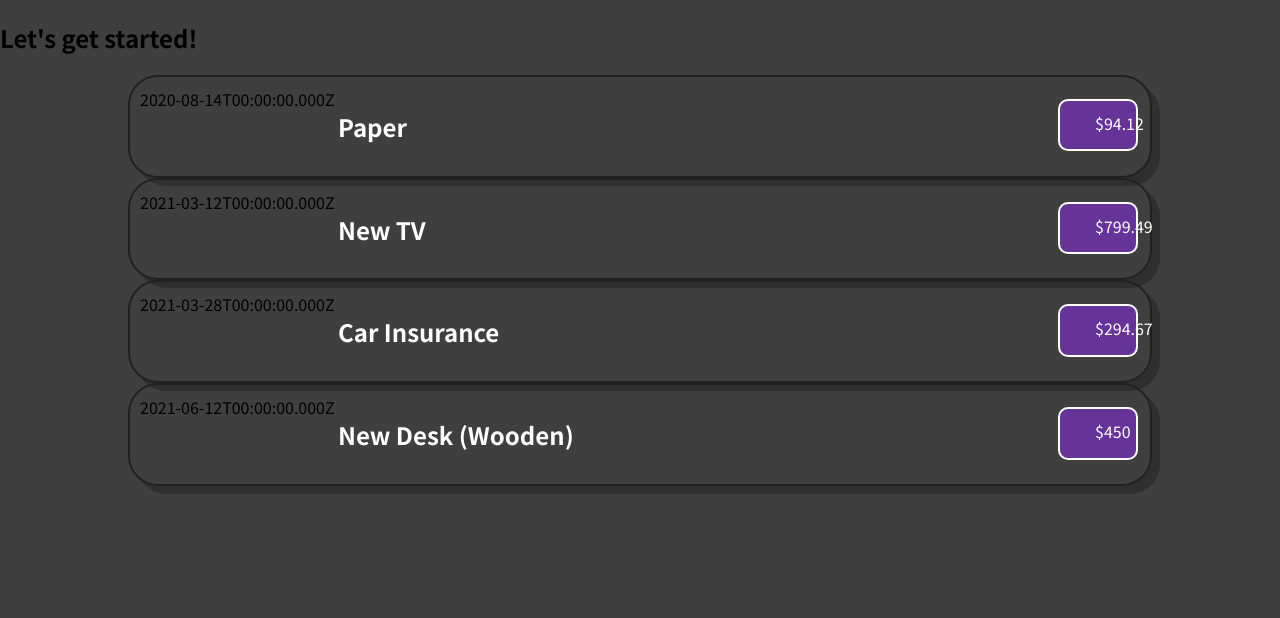
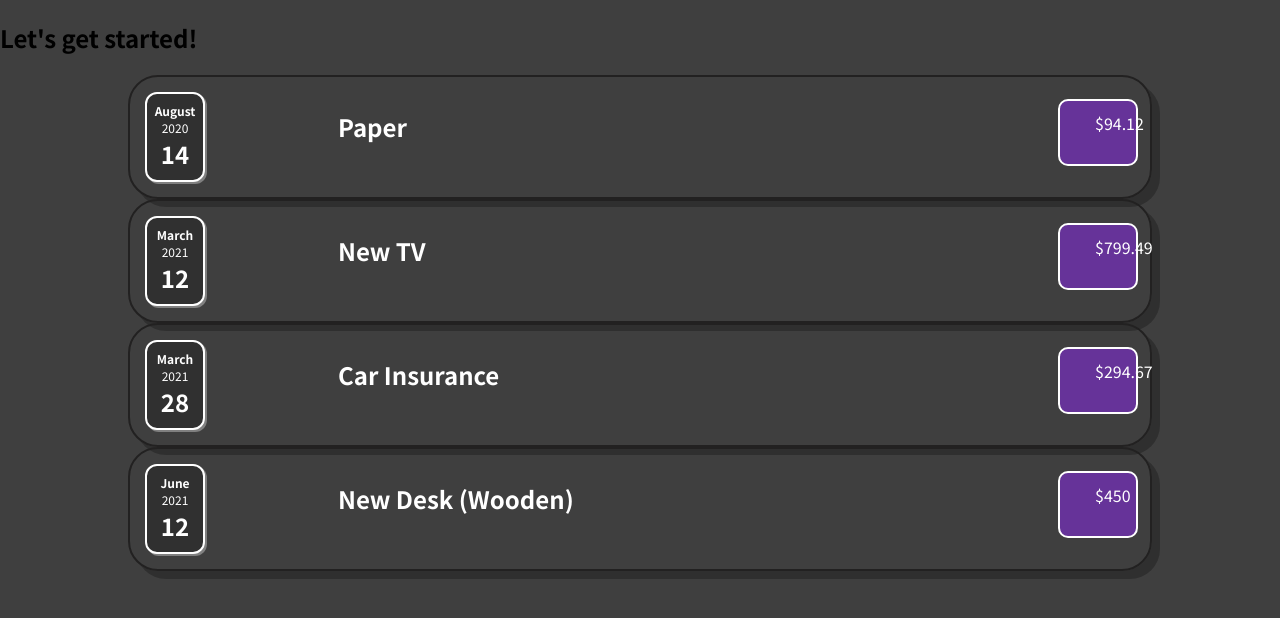
Before and after one commit to bobadesakshi21/Expense-Tracker-React-Aug, a JavaScript app: page / in a window 1280 px wide. Shown: the top 618 px of the page. Built offline with nearby package versions, Linux system fonts and the light colour scheme.

Commit message:
Adding the date component

```diff
--- /dev/null
+++ b/src/components/ExpenseDate.css
@@ -0,0 +1,28 @@
+.expense-date {
+    display: flex;
+    flex-direction: column;
+    justify-content: center;
+    border: 2px solid white;
+    box-shadow: 2px 2px grey;
+    margin: 0.5%;
+    width: 6%;
+    height: 90px;
+    align-items: center;
+    color: white;
+    background: rgb(48, 48, 48);
+    border-radius: 12px;
+}
+
+.expense-date__month {
+    font-size: 0.75rem;
+    font-weight: bold;
+}
+
+.expense-date__year {
+    font-size: 0.75rem;
+}
+
+.expense-date__day {
+    font-size: 1.5rem;
+    font-weight: bold;
+}
--- /dev/null
+++ b/src/components/ExpenseDate.js
@@ -0,0 +1,17 @@
+import './ExpenseDate.css'
+
+function ExpenseDate (props) {
+  const month = props.date.toLocaleString('en-US', { month: 'long' });
+  const day = props.date.toLocaleString('en-US', { day: '2-digit'});
+  const year = props.date.getFullYear();
+
+  return (
+    <div className='expense-date'>
+      <div className='expense-date__month'>{month}</div>
+      <div className='expense-date__year'>{year}</div>
+      <div className='expense-date__day'>{day}</div>
+    </div>
+  )
+}
+
+export default ExpenseDate;
--- a/src/components/ExpenseItem.js
+++ b/src/components/ExpenseItem.js
@@ -1,9 +1,10 @@
+import ExpenseDate from './ExpenseDate';
 import './ExpenseItem.css'
 
 function ExpenseItem(props) {
     return (
     <div className='expense-item'>
-        <div>{props.date.toISOString()}</div>
+        <ExpenseDate date={props.date}/>
         <div className='expense-item__description'>
           <h2>{props.title}</h2>
           <div className='expense-item__price'>${props.amount}</div>
```
